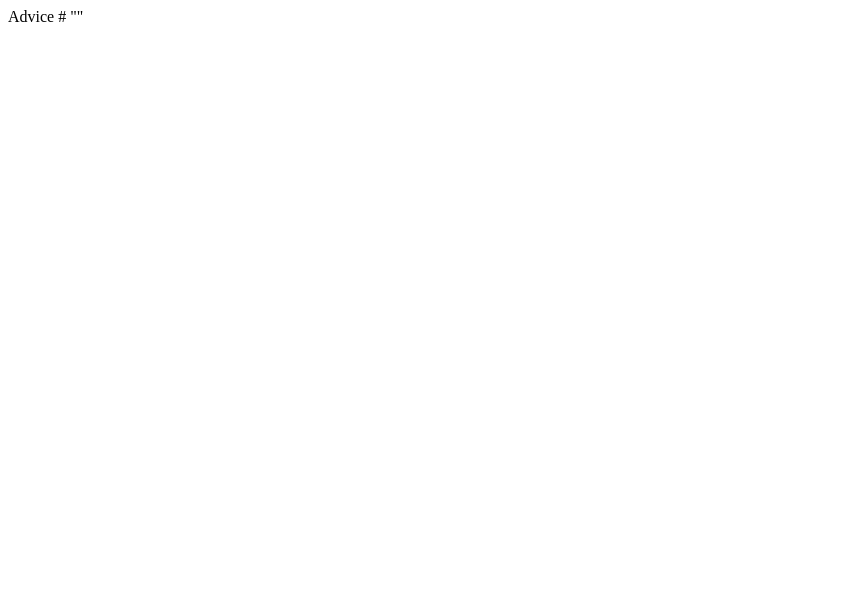
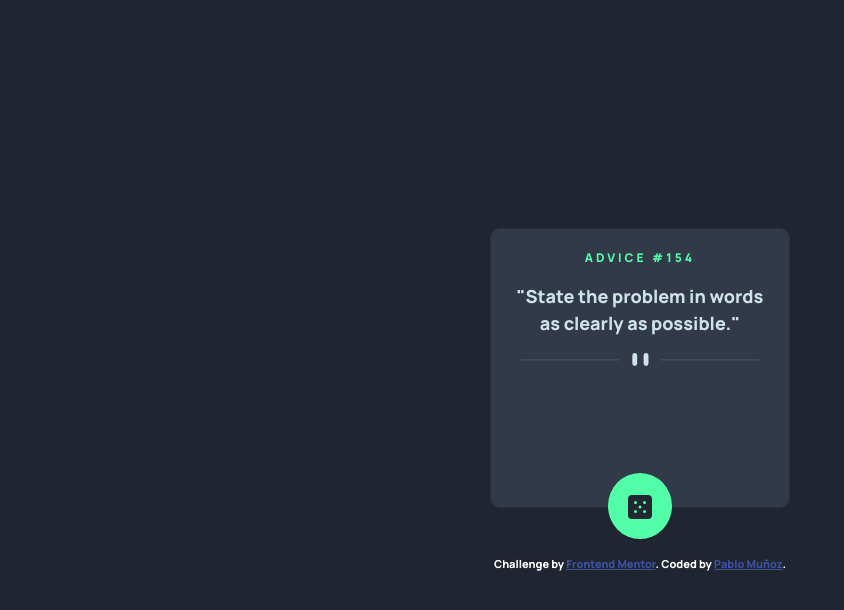
Before and after one commit to PPabloMunoz/Advice-Generator-App-Main, a plain HTML site: page index.html in a window 1280 px wide. Shown: the whole page, without its empty margins (0-844 px from the left). Drawn offline with Linux system fonts and the light colour scheme; no server answers.

Commit message:
initial commit

```diff
--- /dev/null
+++ b/css/reducido.css
@@ -0,0 +1,396 @@
+@charset "UTF-8";
+@import url("https://fonts.googleapis.com/css2?family=Manrope:wght@600;700;800&display=swap");
+/*!
+ * Bootstrap v5.2.0-beta1 (https://getbootstrap.com/)
+ * Copyright 2011-2022 The Bootstrap Authors
+ * Copyright 2011-2022 Twitter, Inc.
+ * Licensed under MIT (https://github.com/twbs/bootstrap/blob/main/LICENSE)
+ */
+:root {
+  --bs-blue: #0d6efd;
+  --bs-indigo: #6610f2;
+  --bs-purple: #6f42c1;
+  --bs-pink: #d63384;
+  --bs-red: #dc3545;
+  --bs-orange: #fd7e14;
+  --bs-yellow: #ffc107;
+  --bs-green: #198754;
+  --bs-teal: #20c997;
+  --bs-cyan: #0dcaf0;
+  --bs-black: #000;
+  --bs-white: #fff;
+  --bs-gray: #6c757d;
+  --bs-gray-dark: #343a40;
+  --bs-gray-100: #f8f9fa;
+  --bs-gray-200: #e9ecef;
+  --bs-gray-300: #dee2e6;
+  --bs-gray-400: #ced4da;
+  --bs-gray-500: #adb5bd;
+  --bs-gray-600: #6c757d;
+  --bs-gray-700: #495057;
+  --bs-gray-800: #343a40;
+  --bs-gray-900: #212529;
+  --bs-primary: #0074d9;
+  --bs-danger: #ff4136;
+  --bs-custom-color: #900;
+  --bs-primary-rgb: 0, 116, 217;
+  --bs-danger-rgb: 255, 65, 54;
+  --bs-custom-color-rgb: 153, 0, 0;
+  --bs-white-rgb: 255, 255, 255;
+  --bs-black-rgb: 0, 0, 0;
+  --bs-body-color-rgb: 33, 37, 41;
+  --bs-body-bg-rgb: 255, 255, 255;
+  --bs-font-sans-serif: system-ui, -apple-system, "Segoe UI", Roboto, "Helvetica Neue", "Noto Sans", "Liberation Sans", Arial, sans-serif, "Apple Color Emoji", "Segoe UI Emoji", "Segoe UI Symbol", "Noto Color Emoji";
+  --bs-font-monospace: SFMono-Regular, Menlo, Monaco, Consolas, "Liberation Mono", "Courier New", monospace;
+  --bs-gradient: linear-gradient(180deg, rgba(255, 255, 255, 0.15), rgba(255, 255, 255, 0));
+  --bs-body-font-family: var(--bs-font-sans-serif);
+  --bs-body-font-size: 1rem;
+  --bs-body-font-weight: 400;
+  --bs-body-line-height: 1.5;
+  --bs-body-color: #212529;
+  --bs-body-bg: #fff;
+  --bs-border-width: 1px;
+  --bs-border-style: solid;
+  --bs-border-color: #dee2e6;
+  --bs-border-color-translucent: rgba(0, 0, 0, 0.175);
+  --bs-border-radius: 0.375rem;
+  --bs-border-radius-sm: 0.25rem;
+  --bs-border-radius-lg: 0.5rem;
+  --bs-border-radius-xl: 1rem;
+  --bs-border-radius-2xl: 2rem;
+  --bs-border-radius-pill: 50rem;
+  --bs-heading-color: ;
+  --bs-link-color: #0074d9;
+  --bs-link-hover-color: #005dae;
+  --bs-code-color: #d63384;
+  --bs-highlight-bg: #fff3cd;
+}
+
+*,
+*::before,
+*::after {
+  -webkit-box-sizing: border-box;
+          box-sizing: border-box;
+}
+
+@media (prefers-reduced-motion: no-preference) {
+  :root {
+    scroll-behavior: smooth;
+  }
+}
+
+body {
+  margin: 0;
+  font-family: var(--bs-body-font-family);
+  font-size: var(--bs-body-font-size);
+  font-weight: var(--bs-body-font-weight);
+  line-height: var(--bs-body-line-height);
+  color: var(--bs-body-color);
+  text-align: var(--bs-body-text-align);
+  background-color: var(--bs-body-bg);
+  -webkit-text-size-adjust: 100%;
+  -webkit-tap-highlight-color: rgba(0, 0, 0, 0);
+}
+
+p {
+  margin-top: 0;
+  margin-bottom: 1rem;
+}
+
+a {
+  color: var(--bs-link-color);
+  text-decoration: underline;
+}
+a:hover {
+  color: var(--bs-link-hover-color);
+}
+
+a:not([href]):not([class]), a:not([href]):not([class]):hover {
+  color: inherit;
+  text-decoration: none;
+}
+
+img,
+svg {
+  vertical-align: middle;
+}
+
+::-moz-focus-inner {
+  padding: 0;
+  border-style: none;
+}
+
+::-webkit-datetime-edit-fields-wrapper,
+::-webkit-datetime-edit-text,
+::-webkit-datetime-edit-minute,
+::-webkit-datetime-edit-hour-field,
+::-webkit-datetime-edit-day-field,
+::-webkit-datetime-edit-month-field,
+::-webkit-datetime-edit-year-field {
+  padding: 0;
+}
+
+::-webkit-inner-spin-button {
+  height: auto;
+}
+
+/* rtl:raw:
+[type="tel"],
+[type="url"],
+[type="email"],
+[type="number"] {
+  direction: ltr;
+}
+*/
+::-webkit-search-decoration {
+  -webkit-appearance: none;
+}
+
+::-webkit-color-swatch-wrapper {
+  padding: 0;
+}
+
+::-webkit-file-upload-button {
+  font: inherit;
+  -webkit-appearance: button;
+}
+
+::file-selector-button {
+  font: inherit;
+  -webkit-appearance: button;
+}
+
+.card {
+  --bs-card-spacer-y: 1rem;
+  --bs-card-spacer-x: 1rem;
+  --bs-card-title-spacer-y: 0.5rem;
+  --bs-card-border-width: 1px;
+  --bs-card-border-color: var(--bs-border-color-translucent);
+  --bs-card-border-radius: 0.375rem;
+  --bs-card-box-shadow: ;
+  --bs-card-inner-border-radius: calc(0.375rem - 1px);
+  --bs-card-cap-padding-y: 0.5rem;
+  --bs-card-cap-padding-x: 1rem;
+  --bs-card-cap-bg: rgba(0, 0, 0, 0.03);
+  --bs-card-cap-color: ;
+  --bs-card-height: ;
+  --bs-card-color: ;
+  --bs-card-bg: #fff;
+  --bs-card-img-overlay-padding: 1rem;
+  --bs-card-group-margin: 0.75rem;
+  position: relative;
+  display: -webkit-box;
+  display: -ms-flexbox;
+  display: flex;
+  -webkit-box-orient: vertical;
+  -webkit-box-direction: normal;
+      -ms-flex-direction: column;
+          flex-direction: column;
+  min-width: 0;
+  height: var(--bs-card-height);
+  word-wrap: break-word;
+  background-color: var(--bs-card-bg);
+  background-clip: border-box;
+  border: var(--bs-card-border-width) solid var(--bs-card-border-color);
+  border-radius: var(--bs-card-border-radius);
+}
+
+@-webkit-keyframes progress-bar-stripes {
+  0% {
+    background-position-x: 1rem;
+  }
+}
+
+@keyframes progress-bar-stripes {
+  0% {
+    background-position-x: 1rem;
+  }
+}
+
+/* rtl:begin:ignore */
+
+/* rtl:end:ignore */
+
+/* rtl:begin:ignore */
+
+/* rtl:end:ignore */
+
+/* rtl:begin:ignore */
+
+/* rtl:end:ignore */
+
+/* rtl:begin:ignore */
+
+/* rtl:end:ignore */
+
+/* rtl:begin:ignore */
+
+/* rtl:end:ignore */
+
+/* rtl:options: {
+  "autoRename": true,
+  "stringMap":[ {
+    "name"    : "prev-next",
+    "search"  : "prev",
+    "replace" : "next"
+  } ]
+} */
+
+@-webkit-keyframes spinner-border {
+  to {
+    -webkit-transform: rotate(360deg) /* rtl:ignore */;
+            transform: rotate(360deg) /* rtl:ignore */;
+  }
+}
+
+@keyframes spinner-border {
+  to {
+    -webkit-transform: rotate(360deg) /* rtl:ignore */;
+            transform: rotate(360deg) /* rtl:ignore */;
+  }
+}
+
+@-webkit-keyframes spinner-grow {
+  0% {
+    -webkit-transform: scale(0);
+            transform: scale(0);
+  }
+  50% {
+    opacity: 1;
+    -webkit-transform: none;
+            transform: none;
+  }
+}
+
+@keyframes spinner-grow {
+  0% {
+    -webkit-transform: scale(0);
+            transform: scale(0);
+  }
+  50% {
+    opacity: 1;
+    -webkit-transform: none;
+            transform: none;
+  }
+}
+
+@-webkit-keyframes placeholder-glow {
+  50% {
+    opacity: 0.2;
+  }
+}
+
+@keyframes placeholder-glow {
+  50% {
+    opacity: 0.2;
+  }
+}
+
+@-webkit-keyframes placeholder-wave {
+  100% {
+    -webkit-mask-position: -200% 0%;
+            mask-position: -200% 0%;
+  }
+}
+
+@keyframes placeholder-wave {
+  100% {
+    -webkit-mask-position: -200% 0%;
+            mask-position: -200% 0%;
+  }
+}
+
+.mb-5 {
+  margin-bottom: 3rem !important;
+}
+
+/* rtl:begin:remove */
+
+/* rtl:end:remove */
+.attribution {
+  font-size: 11px;
+  text-align: center;
+  color: #fff;
+}
+
+.attribution a {
+  color: hsl(228deg, 45%, 44%);
+}
+
+* {
+  font-family: "Manrope", sans-serif;
+  -webkit-box-sizing: border-box;
+          box-sizing: border-box;
+  margin: 0;
+  padding: 0;
+  font-weight: 800;
+}
+
+body {
+  background-color: hsl(218deg, 23%, 16%);
+  display: -webkit-box;
+  display: -ms-flexbox;
+  display: flex;
+  -webkit-box-pack: center;
+      -ms-flex-pack: center;
+          justify-content: center;
+  -webkit-box-align: center;
+      -ms-flex-align: center;
+          align-items: center;
+  -webkit-box-orient: vertical;
+  -webkit-box-direction: normal;
+      -ms-flex-direction: column;
+          flex-direction: column;
+  height: 100vh;
+}
+
+.card {
+  width: 300px;
+  height: 280px;
+  border-radius: 10px;
+  padding: 20px;
+  display: -webkit-box;
+  display: -ms-flexbox;
+  display: flex;
+  -webkit-box-pack: start;
+      -ms-flex-pack: start;
+          justify-content: flex-start;
+  -webkit-box-align: center;
+      -ms-flex-align: center;
+          align-items: center;
+  background-color: hsl(217deg, 19%, 24%);
+}
+
+.card__title {
+  text-align: center;
+  font-size: 12px;
+  color: hsl(150deg, 100%, 66%);
+  letter-spacing: 3px;
+}
+
+.card__text {
+  text-align: center;
+  font-size: 18px;
+  color: hsl(193deg, 38%, 86%);
+}
+
+.card__divider {
+  width: calc(100% - 20px);
+  margin-bottom: 35px;
+}
+
+.div__dice {
+  border: none;
+  outline: none;
+  padding: 20px;
+  border-radius: 50%;
+  background-color: #52ffa8;
+  position: absolute;
+  bottom: -32px;
+}
+
+.div__dice:hover {
+  cursor: pointer;
+  -webkit-box-shadow: 0 0 20px 1px #52ffa8;
+          box-shadow: 0 0 20px 1px #52ffa8;
+}
--- a/index.html
+++ b/index.html
@@ -6,14 +6,22 @@
         <!-- displays site properly based on user's device -->
 
         <link rel="icon" type="image/png" sizes="32x32" href="./images/favicon-32x32.png" />
+        <link rel="stylesheet" href="css/reducido.css" />
 
         <title>Frontend Mentor | Advice generator app</title>
     </head>
-    <body>
-        Advice #<!-- Advice ID goes here -->
+    <body class="">
+        <div class="card card__body mb-5">
+            <p class="card__title">ADVICE #<span id="numAdvice">154</span></p>
+            <p class="card__text" id="advice">"State the problem in words as clearly as possible."</p>
+            <img src="images/pattern-divider-mobile.svg" alt="divider" class="card__divider" />
+            <div class="div__dice" id="adviceButton">
+                <img src="images/icon-dice.svg" class="card__dice" alt="" />
+            </div>
+        </div>
 
-        "<!-- Advice text goes here -->"
+        <div class="attribution"> Challenge by <a href="https://www.frontendmentor.io?ref=challenge" target="_blank">Frontend Mentor</a>. Coded by <a href="#">Pablo Muñoz</a>.</div>
 
-        <!-- <div class="attribution"> Challenge by <a href="https://www.frontendmentor.io?ref=challenge" target="_blank">Frontend Mentor</a>. Coded by <a href="#">Your Name Here</a>. </div> -->
+        <script src="index.js"></script>
     </body>
 </html>
--- /dev/null
+++ b/index.js
@@ -0,0 +1,22 @@
+let numAdvice = document.getElementById("numAdvice");
+let advice = document.getElementById("advice");
+let adviceButton = document.getElementById("adviceButton");
+
+async function getAdvice() {
+    try {
+        let objAdvice = await fetch("https://api.adviceslip.com/advice");
+        let jsonAdvice = await objAdvice.json();
+
+        var adviceId = jsonAdvice.slip.id;
+        var adviceText = jsonAdvice.slip.advice;
+
+        numAdvice.innerHTML = adviceId;
+        advice.innerHTML = adviceText;
+    } catch (error) {
+        console.log(error.message);
+    }
+}
+
+getAdvice();
+
+adviceButton.addEventListener("click", getAdvice);
```
